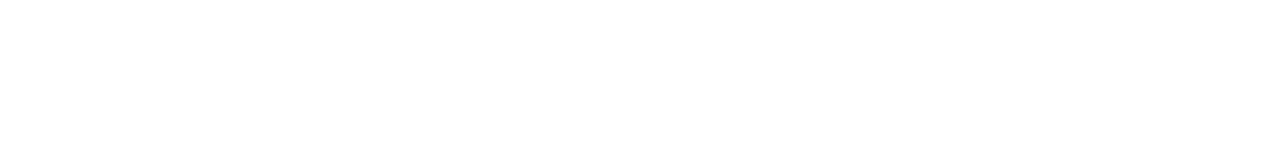
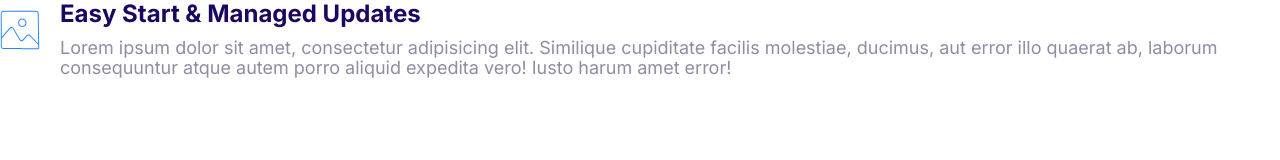
Before and after one commit to PaciorekJ/code-with-mosh-final-project, a plain HTML site: page index.html in a window 1280 px wide. Drawn offline with Linux system fonts and the light colour scheme.

Commit message:
Added media component

```diff
--- a/css/styles.css
+++ b/css/styles.css
@@ -369,3 +369,21 @@
         font-size: 1.7rem;
     }
 }
+
+/* Media */
+
+.media {
+    display: flex;
+}
+
+.media__title {
+    margin-top: 0;
+}
+
+.media__body {
+    margin: 0 2rem;
+}
+
+.media__image {
+    margin-top: 1rem;
+}
--- a/index.html
+++ b/index.html
@@ -17,6 +17,21 @@
     <link rel="stylesheet" href="css/normalize.css" />
   </head>
   <body>
-
+    <div class="media">
+      <div class="media__image">
+        <svg class="icon icon--primary">
+          <use xlink:href="../Images/sprite.svg#snap"></use>
+        </svg>
+      </div>
+      <div class="media__body">
+        <h3 class="media__title">Easy Start & Managed Updates</h3>
+        <p>
+          Lorem ipsum dolor sit amet, consectetur adipisicing elit. Similique
+          cupiditate facilis molestiae, ducimus, aut error illo quaerat ab,
+          laborum consequuntur atque autem porro aliquid expedita vero! Iusto
+          harum amet error!
+        </p>
+      </div>
+    </div>
   </body>
 </html>
```
Also changed, not shown: components/media.html (added, +16 -0 lines).
